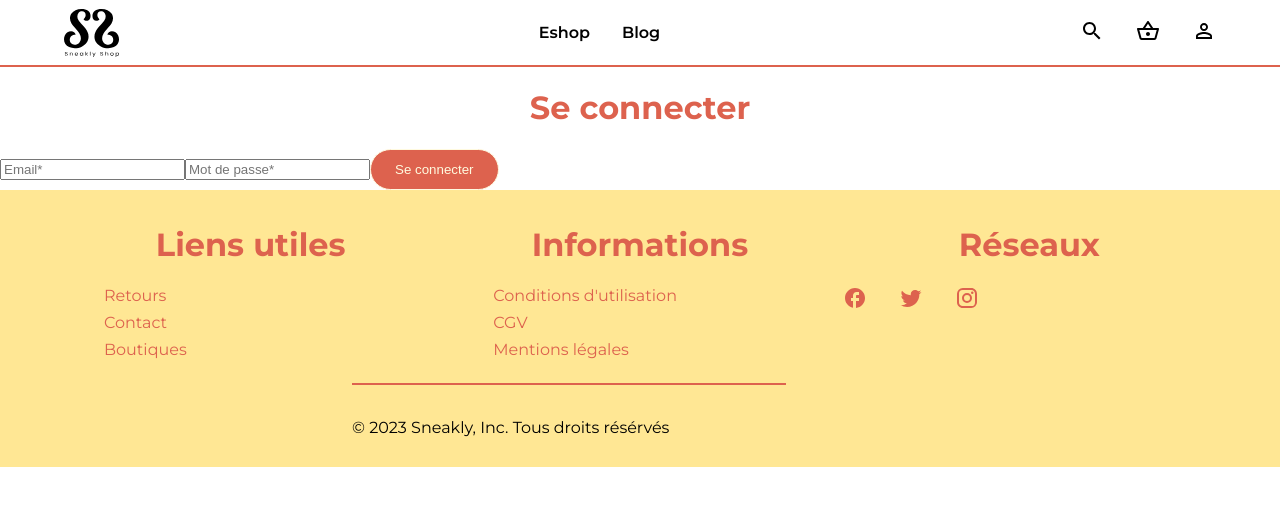
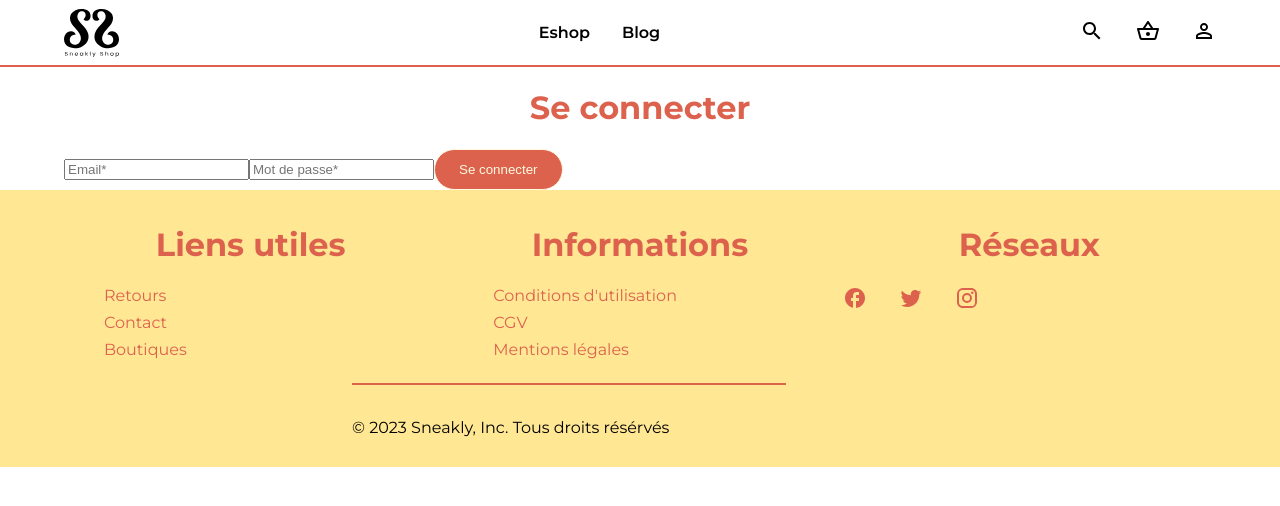
Before and after one commit to figura01/client-sneakers-app, a React (Vite) app: page /login in a window 1280 px wide. Shown: the top 506 px of the page. Built offline with nearby package versions, Linux system fonts and the light colour scheme; no server answers.

Commit message:
panier_v3

```diff
--- a/src/pages/Login.jsx
+++ b/src/pages/Login.jsx
@@ -1,6 +1,6 @@
 import React, { useState, useRef } from 'react';
 import { Box } from "@mui/system";
-
+import { Container } from "@mui/system";
 import api from '../api/apiHandler';
 const Login = () => {
 
@@ -26,7 +26,8 @@ const Login = () => {
   const inputPasswordRef = useRef();
 
   return (
-    <Box>
+    <Container>
+      <Box>
       <h1>Se connecter</h1>
       <form onSubmit={(e) => handlerSubmit(e)} onChange={(e) => handlerChange(e)} method="post" action="http://localhost:8000/auth/login">
         <input
@@ -48,6 +49,8 @@ const Login = () => {
         <input type="submit" value="Se connecter" className="main-btn" />
       </form>
     </Box>
+    </Container>
+
   );
 };
 
--- a/src/pages/Shop.jsx
+++ b/src/pages/Shop.jsx
@@ -5,7 +5,8 @@ import Stack from '@mui/material/Stack';
 
 const Shop = () => {
   return (
-    <div>
+    <Container>
+      <div>
       <Container>
         <Grid container item xs={12} justifyContent="center" >
             <Grid item xs={6}>
@@ -45,6 +46,8 @@ const Shop = () => {
       </Container>
 
     </div>
+    </Container>
+
   )
 };
 
```
